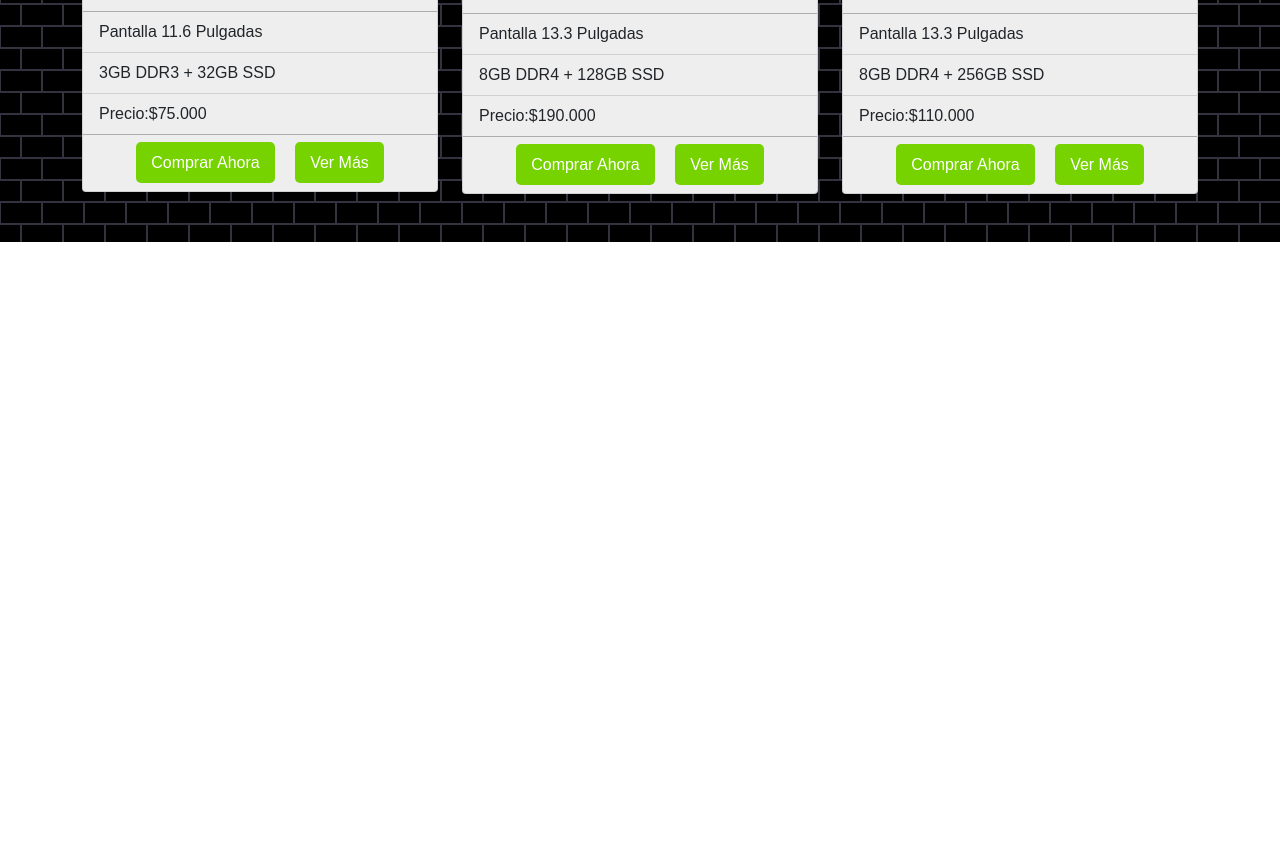
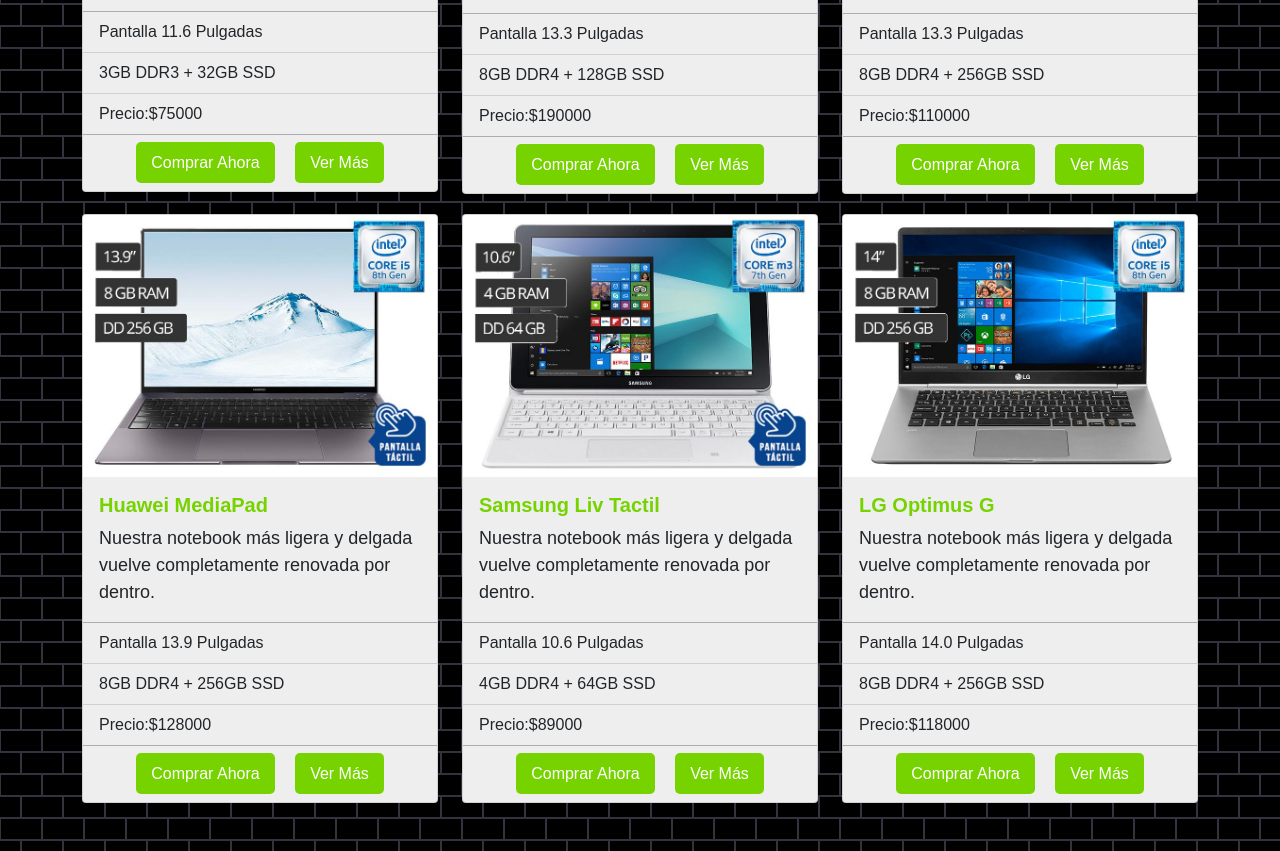
Before and after one commit to AdrianHernandezll/E-Commer-Online-Store, a plain HTML site: page index.html in a window 1280 px wide. Shown: the part 1992-2843 px from the top of the page. Before the commit the page ends 2234 px from the top, so only its background shows below. Drawn offline with nearby package versions, Linux system fonts and the light colour scheme.

Commit message:
arreglando td y th

```diff
--- a/index.html
+++ b/index.html
@@ -52,7 +52,7 @@
                   <th>Imagen</th>
                   <th>Nombre</th>
                   <th>Precio</th>
-                  <th>Cantidad</th>
+                  <th></th>
                 </tr>
               </thead>
               <tbody></tbody>
@@ -122,7 +122,7 @@
     <div class="section">
       <div class="container py-5" id="lista-productos">
         <div class="row text-center">
-          <h2>Productos</h2>
+          <h2>Laptops</h2>
         </div>
         <div class="row">
           <div class="col-lg-12 col-md-12 col-sm-12 m-auto">
@@ -145,14 +145,14 @@
                     <li class="list-group-item">Pantalla 15.6 Pulgadas</li>
                     <li class="list-group-item">16 GB DDR4 + 512GB SSD</li>
                     <li class="list-group-item precio">
-                      Precio:<span>$230.000</span>
+                      Precio:$<span>230000</span>
                     </li>
                   </ul>
                   <div class="card-body m-auto">
                     <a href="#" class="card-link agregar-carrito" data-id="1"
                       >Comprar Ahora</a
                     >
-                    <a href="tienda.html" class="card-link">Ver Más</a>
+                    <a href="#" class="card-link">Ver Más</a>
                   </div>
                 </div>
               </div>
@@ -174,14 +174,14 @@
                     <li class="list-group-item">Pantalla 14 Pulgadas</li>
                     <li class="list-group-item">8 GB DDR4 + 1TB DISCO</li>
                     <li class="list-group-item precio">
-                      Precio:<span>$130.000</span>
+                      Precio:$<span>130000</span>
                     </li>
                   </ul>
                   <div class="card-body m-auto">
                     <a href="#" class="card-link agregar-carrito" data-id="2"
                       >Comprar Ahora</a
                     >
-                    <a href="tienda.html" class="card-link">Ver Más</a>
+                    <a href="#" class="card-link">Ver Más</a>
                   </div>
                 </div>
               </div>
@@ -203,14 +203,14 @@
                     <li class="list-group-item">Pantalla 14 Pulgadas</li>
                     <li class="list-group-item">4GB DDR4 + 1TB DISCO</li>
                     <li class="list-group-item precio">
-                      Precio:<span>$98.000</span>
+                      Precio:$<span>98000</span>
                     </li>
                   </ul>
                   <div class="card-body m-auto">
                     <a href="#" class="card-link agregar-carrito" data-id="3"
                       >Comprar Ahora</a
                     >
-                    <a href="tienda.html" class="card-link">Ver Más</a>
+                    <a href="#" class="card-link">Ver Más</a>
                   </div>
                 </div>
               </div>
@@ -232,14 +232,14 @@
                     <li class="list-group-item">Pantalla 11.6 Pulgadas</li>
                     <li class="list-group-item">3GB DDR3 + 32GB SSD</li>
                     <li class="list-group-item precio">
-                      Precio:<span>$75.000</span>
+                      Precio:$<span>75000</span>
                     </li>
                   </ul>
                   <div class="card-body m-auto">
                     <a href="#" class="card-link agregar-carrito" data-id="4"
                       >Comprar Ahora</a
                     >
-                    <a href="tienda.html" class="card-link">Ver Más</a>
+                    <a href="#" class="card-link">Ver Más</a>
                   </div>
                 </div>
               </div>
@@ -261,17 +261,14 @@
                     <li class="list-group-item">Pantalla 13.3 Pulgadas</li>
                     <li class="list-group-item">8GB DDR4 + 128GB SSD</li>
                     <li class="list-group-item precio">
-                      Precio:<span>$190.000</span>
+                      Precio:$<span>190000</span>
                     </li>
                   </ul>
                   <div class="card-body m-auto">
-                    <a
-                      href="tienda.html"
-                      class="card-link agregar-carrito"
-                      data-id="5"
+                    <a href="#" class="card-link agregar-carrito" data-id="5"
                       >Comprar Ahora</a
                     >
-                    <a href="tienda.html" class="card-link">Ver Más</a>
+                    <a href="#" class="card-link">Ver Más</a>
                   </div>
                 </div>
               </div>
@@ -293,14 +290,97 @@
                     <li class="list-group-item">Pantalla 13.3 Pulgadas</li>
                     <li class="list-group-item">8GB DDR4 + 256GB SSD</li>
                     <li class="list-group-item precio">
-                      Precio:<span>$110.000</span>
+                      Precio:$<span>110000</span>
                     </li>
                   </ul>
                   <div class="card-body m-auto">
                     <a href="#" class="card-link agregar-carrito" data-id="6"
                       >Comprar Ahora</a
                     >
-                    <a href="tienda.html" class="card-link">Ver Más</a>
+                    <a href="#" class="card-link">Ver Más</a>
+                  </div>
+                </div>
+              </div>
+              <div class="col-md-6 col-lg-4">
+                <div class="card">
+                  <img
+                    src="src/img/huawei.jpg"
+                    class="card-img-top"
+                    alt="laptop"
+                  />
+                  <div class="card-body">
+                    <h5 class="card-title">Huawei MediaPad</h5>
+                    <p class="card-text">
+                      Nuestra notebook más ligera y delgada vuelve completamente
+                      renovada por dentro.
+                    </p>
+                  </div>
+                  <ul class="list-group list-group-flush">
+                    <li class="list-group-item">Pantalla 13.9 Pulgadas</li>
+                    <li class="list-group-item">8GB DDR4 + 256GB SSD</li>
+                    <li class="list-group-item precio">
+                      Precio:$<span>128000</span>
+                    </li>
+                  </ul>
+                  <div class="card-body m-auto">
+                    <a href="#" class="card-link agregar-carrito" data-id="7"
+                      >Comprar Ahora</a
+                    >
+                    <a href="#" class="card-link">Ver Más</a>
+                  </div>
+                </div>
+              </div>
+              <div class="col-md-6 col-lg-4">
+                <div class="card">
+                  <img
+                    src="src/img/samsung.jpg"
+                    class="card-img-top"
+                    alt="laptop"
+                  />
+                  <div class="card-body">
+                    <h5 class="card-title">Samsung Liv Tactil</h5>
+                    <p class="card-text">
+                      Nuestra notebook más ligera y delgada vuelve completamente
+                      renovada por dentro.
+                    </p>
+                  </div>
+                  <ul class="list-group list-group-flush">
+                    <li class="list-group-item">Pantalla 10.6 Pulgadas</li>
+                    <li class="list-group-item">4GB DDR4 + 64GB SSD</li>
+                    <li class="list-group-item precio">
+                      Precio:$<span>89000</span>
+                    </li>
+                  </ul>
+                  <div class="card-body m-auto">
+                    <a href="#" class="card-link agregar-carrito" data-id="8"
+                      >Comprar Ahora</a
+                    >
+                    <a href="#" class="card-link">Ver Más</a>
+                  </div>
+                </div>
+              </div>
+              <div class="col-md-6 col-lg-4">
+                <div class="card">
+                  <img src="src/img/lg.jpg" class="card-img-top" alt="laptop" />
+                  <div class="card-body">
+                    <h5 class="card-title">LG Optimus G</h5>
+                    <p class="card-text">
+                      Nuestra notebook más ligera y delgada vuelve completamente
+                      renovada por dentro.
+                    </p>
+                  </div>
+                  <ul class="list-group list-group-flush">
+                    <li class="list-group-item">Pantalla 14.0 Pulgadas</li>
+                    <li class="list-group-item">8GB DDR4 + 256GB SSD</li>
+                    <li class="list-group-item precio">
+                      Precio:$<span>118000</span>
+                    </li>
+                  </ul>
+                  <div class="card-body m-auto">
+                    <a href="#" class="card-link agregar-carrito" data-id="9"
+                      >Comprar Ahora</a
+                    >
+                    <a href="#" class="card-link">Ver Más</a>
                   </div>
                 </div>
               </div>
@@ -309,8 +389,7 @@
         </div>
       </div>
     </div>
-     <!-- Jquery  -->
-  <script src="src/js/jquery-3.6.0.min.js"></script>
+
     <!-- <script src="src/js/swrich.js"></script> -->
     <!-- SWEEALERT2 -->
     <script src="src/js/sweetalert2.all.min.js"></script>
@@ -328,7 +407,7 @@
     ></script>
     <!-- JS Local -->
     <script src="src/js/carrito.js"></script>
-    <script src="src/js/main.js"></script>
+    <!-- <script src="src/js/main.js"></script> -->
     <script src="src/js/compra.js"></script>
 
 
```
Also changed, not shown: nosotros.html (+6 -42 lines), tienda.html (+10 -10 lines).
